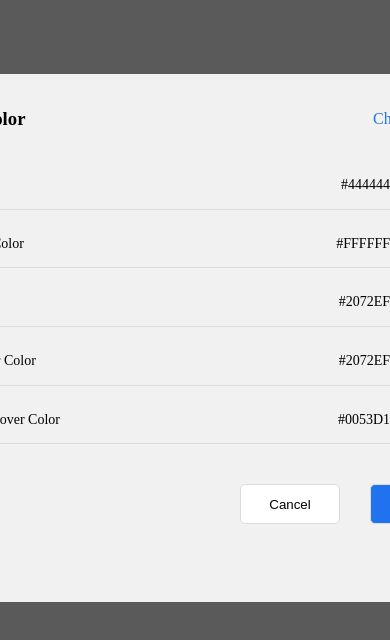
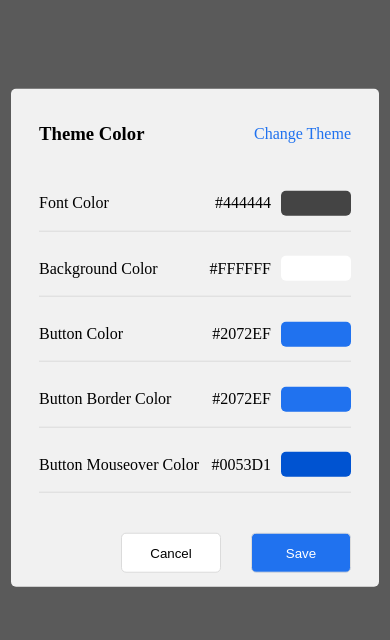
Before and after one commit to endrithashani/thirdtask, a React (Create React App) app: page / in a window 390 px wide. Both pictures are taken after a click on the button "MODAL". Shown: the top 640 px of the page. Built offline with nearby package versions, Linux system fonts and the light colour scheme.

Commit message:
Add files via upload

```diff
--- a/src/index.css
+++ b/src/index.css
@@ -38,9 +38,7 @@ body.active-modal {
   background: #f1f1f1;
   padding: 14px 28px;
   border-radius: 5px;
-  height:500px;
-  width:800px;
-  min-width: 300px;
+  width:80%;
 }
 .upper{
   display:flex;
@@ -100,29 +98,3 @@ body.active-modal {
   text-decoration: none;
   color: #2072EF;
 }
-@media only screen and (max-width: 550px) {
-  .modal-content{
-    width:400px;
-  }
-}
-@media only screen and (max-width: 390px) {
-  .modal-content{
-    width:300px;
-  }
-  .main p{
-    font-size: 14px;
-  }
-  .inside-main p{
-    font-size: 14px;
-  }
-}
-@media only screen and (max-width:768px){
-  .modal-content{
-    width: 550px;
-  }
-}
-@media only screen and (max-width:420){
-  .modal-content{
-    width: 320px;
-  }
-}
```
